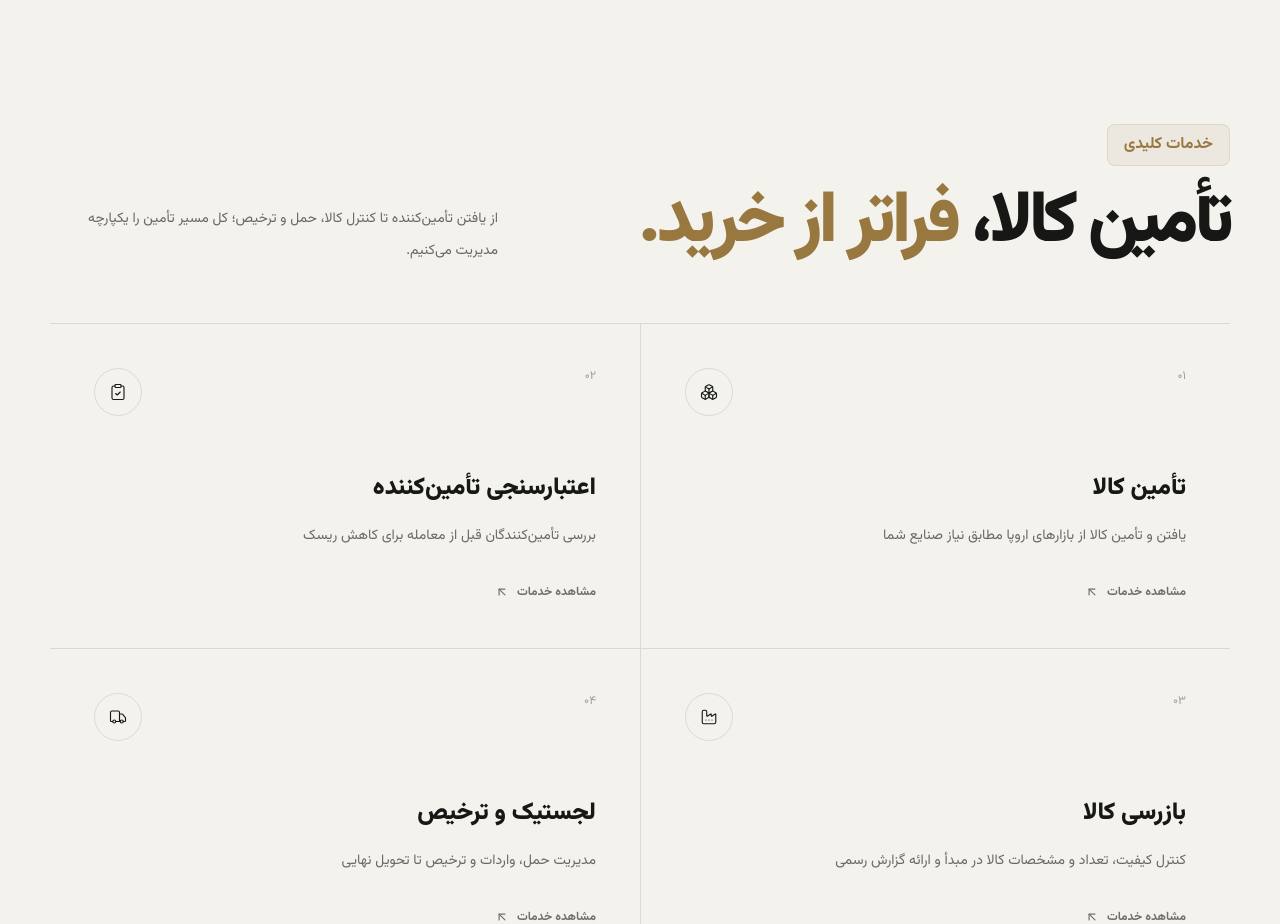
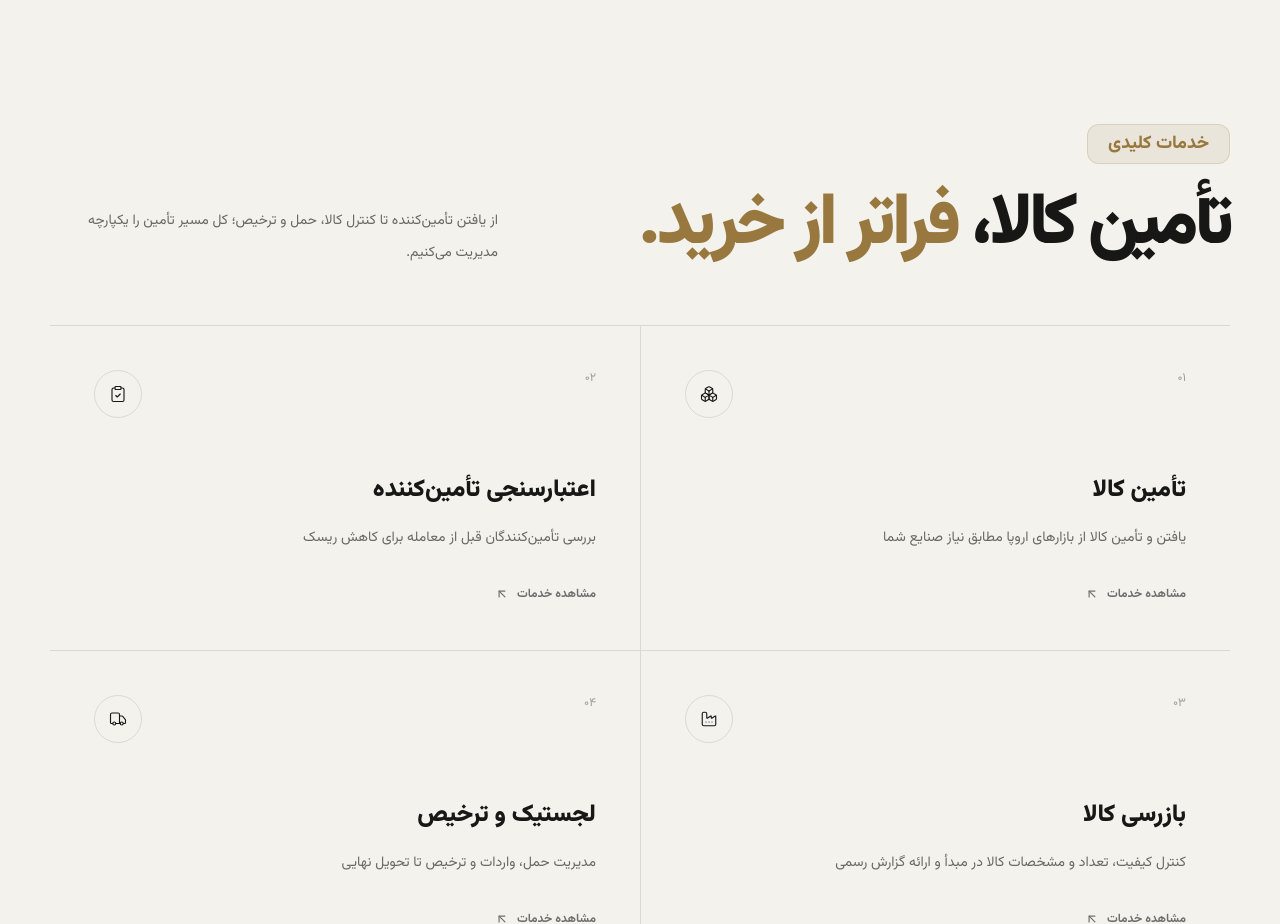
Before and after one commit to artinasd/import-export, a Next.js app: page / in a window 1280 px wide. Shown: the part 1360-2284 px from the top of the page. Built offline with nearby package versions, Linux system fonts and the light colour scheme.

Commit message:
Strengthen services section label badge

```diff
--- a/components/home/ServicesPreview.js
+++ b/components/home/ServicesPreview.js
@@ -12,7 +12,7 @@ export default function ServicesPreview() {
     <section id="services" className="bg-[#f3f2ed] py-24 lg:py-32">
       <div className="container-site">
         <div className="mb-14 flex flex-col gap-6 lg:flex-row lg:items-end lg:justify-between">
-          <div><p className="mb-4 inline-flex rounded-lg border border-[#98783f]/15 bg-[#98783f]/[0.08] px-4 py-2 text-base font-bold text-[#98783f]">خدمات کلیدی</p><h2 className="font-display max-w-3xl text-balance text-4xl font-black leading-[1.18] tracking-tight sm:text-5xl lg:text-7xl">تأمین کالا، <span className="text-[#98783f]">فراتر از خرید.</span></h2></div>
+          <div><p className="mb-5 inline-flex rounded-xl border border-[#98783f]/20 bg-[#98783f]/[0.10] px-5 py-2.5 text-lg font-extrabold leading-none text-[#98783f]">خدمات کلیدی</p><h2 className="font-display max-w-3xl text-balance text-4xl font-black leading-[1.18] tracking-tight sm:text-5xl lg:text-7xl">تأمین کالا، <span className="text-[#98783f]">فراتر از خرید.</span></h2></div>
           <p className="max-w-md text-sm leading-8 text-[#686963]">از یافتن تأمین‌کننده تا کنترل کالا، حمل و ترخیص؛ کل مسیر تأمین را یکپارچه مدیریت می‌کنیم.</p>
         </div>
         <div className="grid border-t border-black/10 md:grid-cols-2">
```
